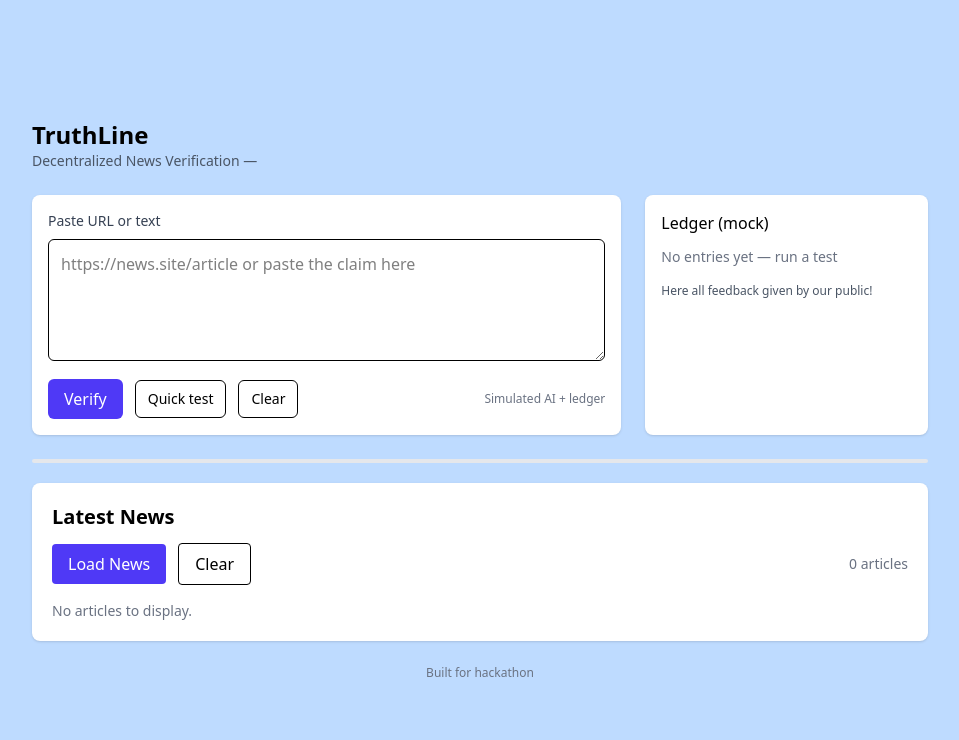
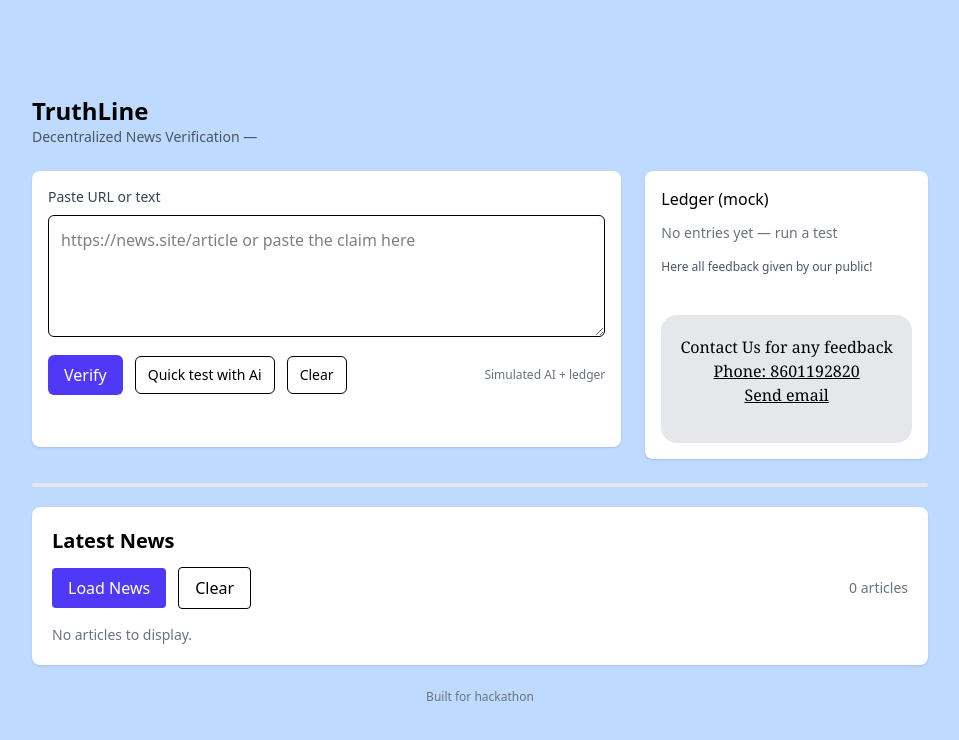
Before and after one commit to ashraf0205/truthline, a React (Vite) app: page / in a window 1280 px wide. Shown: the top 740 px of the page, without its empty margins (160-1119 px from the left). Built offline with nearby package versions, Linux system fonts and the light colour scheme.

Commit message:
implement ai

```diff
--- a/package.json
+++ b/package.json
@@ -10,6 +10,7 @@
     "preview": "vite preview"
   },
   "dependencies": {
+    "@google/genai": "^1.29.1",
     "@tailwindcss/vite": "^4.1.17",
     "axios": "^1.13.2",
     "react": "^19.2.0",
--- a/src/components/InputPanel.jsx
+++ b/src/components/InputPanel.jsx
@@ -1,13 +1,34 @@
-
+import { GoogleGenAI } from "@google/genai";
+import { useState } from "react";
 
 function InputPanel({
   input,
   setInput,
   onVerify,
-  onQuickTest,
+  // onQuickTest,
   onClear,
   loading,
 }) {
+  const API = "AIzaSyDczbO_tGVjz6LV5O-BCQDuXXf3IQUX8fU";
+  const ai = new GoogleGenAI({ apiKey: API });
+  const [aioutput, setaiouput] = useState("");
+  async function main(text) {
+    const prompt = { text };
+
+    const response = await ai.models.generateContent({
+      model: "gemini-2.5-flash",
+      contents: prompt,
+    });
+
+    console.log(response.text);
+    return response.text;
+  }
+
+  function handleAi(e) {
+    e.preventDefault();
+    console.log(input);
+    setaiouput(main(input));
+  }
   return (
     <section className="bg-white p-4 rounded-lg shadow-sm">
       <form onSubmit={onVerify}>
@@ -34,9 +55,9 @@ function InputPanel({
           <button
             type="button"
             className="px-3 py-2 border rounded-md text-sm"
-            onClick={onQuickTest}
+            onClick={handleAi}
           >
-            Quick test
+            Quick test with Ai
           </button>
 
           <button
@@ -51,6 +72,7 @@ function InputPanel({
             Simulated AI + ledger
           </div>
         </div>
+        <div className="my-9">{aioutput}</div>
       </form>
     </section>
   );
--- a/src/components/Ledger.jsx
+++ b/src/components/Ledger.jsx
@@ -27,6 +27,12 @@ function Ledger({ ledger }) {
       <div className="mt-4 text-xs text-gray-600">
         Here all feedback given by our public!
       </div>
+      <div className="bg-gray-200 h-32 text-center mt-10 pt-5 rounded-2xl">
+        <div className="font-medium font-serif">Contact Us for any feedback</div>
+        <a className="underline font-serif" href="tel:8601192820">Phone: 8601192820</a>
+        {/* <button>Number:- 8601192820</button> */}
+        <p><a className="underline font-serif" href="mailto:someone@example.com">Send email</a></p>
+      </div>
     </aside>
   );
 }
--- /dev/null
+++ b/src/components/Output.jsx
@@ -0,0 +1,9 @@
+function Output({output}) {
+    return (
+        <div>
+            {output}
+        </div>
+    )
+}
+
+export default Output
```
Also changed, not shown: src/App.jsx (+5 -3 lines), 1 other file (tests, documents, lock files or other folders).
